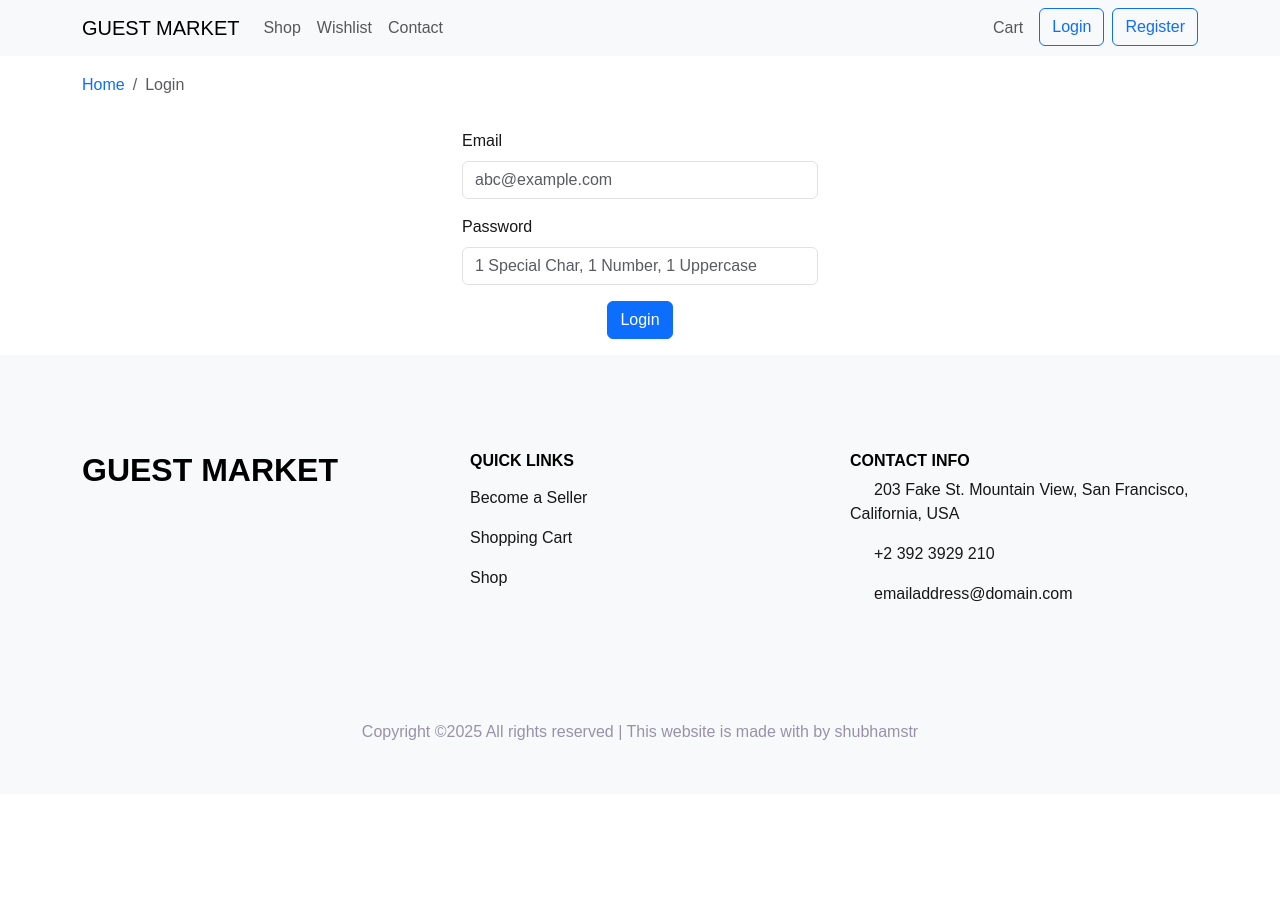
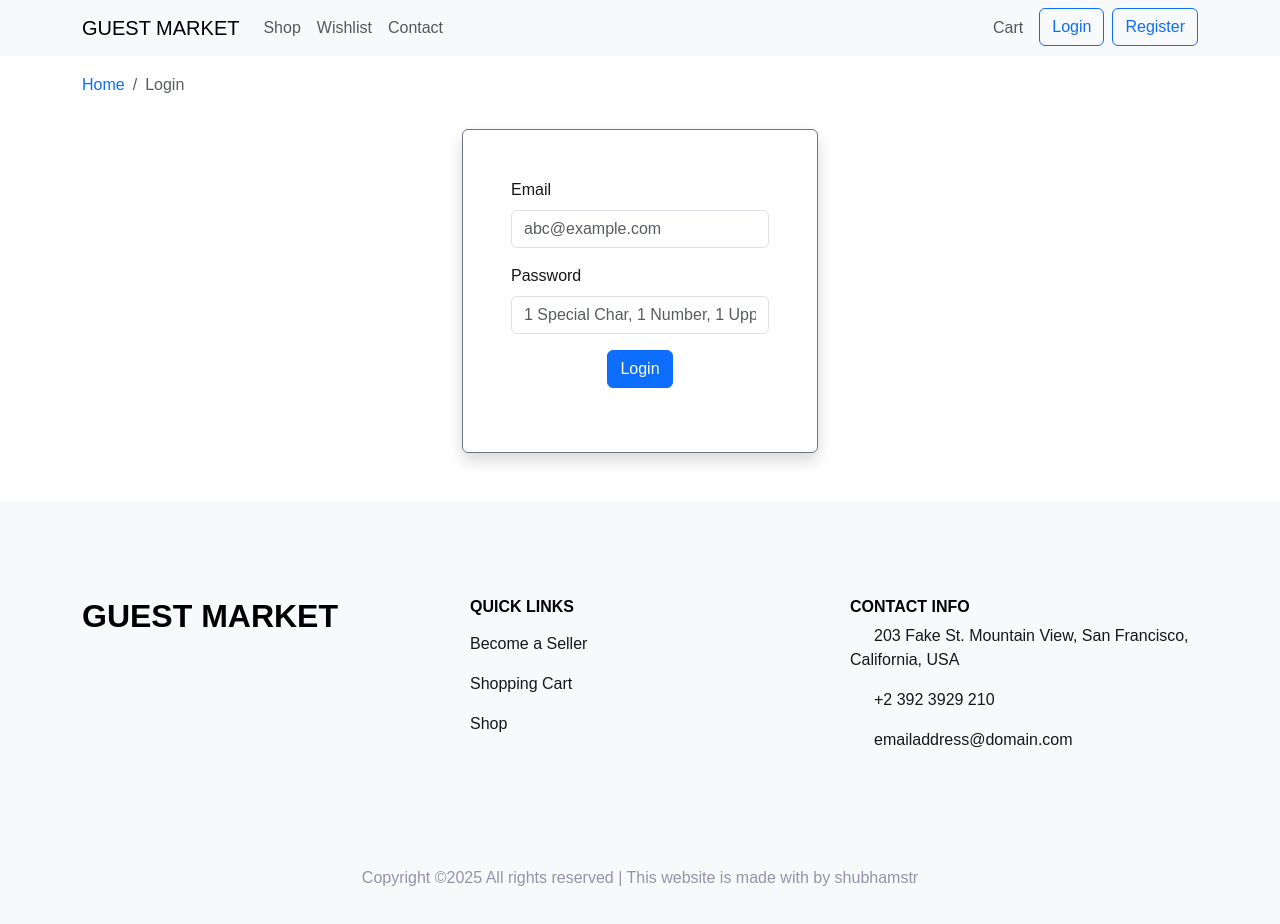
Before and after one commit to shubhamstr/E-Commerce-Platform-Website, a Next.js app: page /login in a window 1280 px wide. Shown: the top 924 px of the page. Before the commit the page ends 800 px from the top, so only its background shows below. Built offline with nearby package versions, Linux system fonts and the light colour scheme; some icons are missing.

Commit message:
login form UI fixes

```diff
--- a/src/app/components/AuthForm.tsx
+++ b/src/app/components/AuthForm.tsx
@@ -37,7 +37,7 @@ const AuthForm = ({ type }: any) => {
           }}
         >
           {type === "register" && (
-            <Form>
+            <Form className="p-5 border border-secondary shadow rounded mb-5">
               <FormGroup>
                 <Label for="firstName">First Name</Label>
                 <Input
@@ -108,7 +108,7 @@ const AuthForm = ({ type }: any) => {
             </Form>
           )}
           {type === "login" && (
-            <Form>
+            <Form className="p-5 border border-secondary shadow rounded mb-5">
               <FormGroup>
                 <Label for="email">Email</Label>
                 <Input
```
